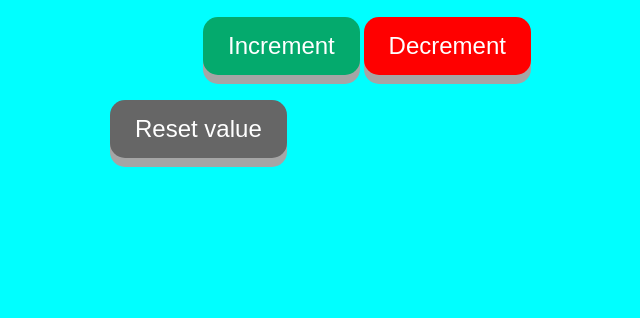
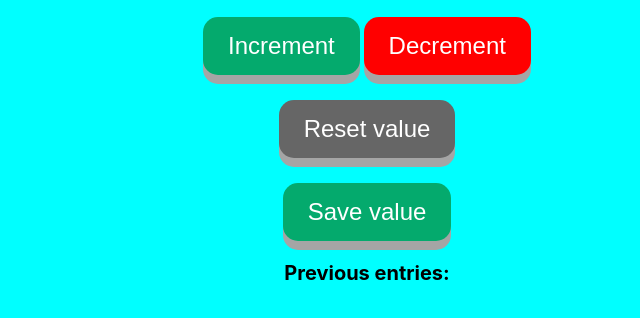
Before and after one commit to armirh/Frontend-Simplified, a plain HTML site: page js-crash/passenger-app/index.html in a window 1280 px wide. Shown: the part 134-452 px from the top of the page, without its empty margins (273-913 px from the left). Drawn offline with Linux system fonts and the light colour scheme.

Commit message:
Finishing up app

```diff
--- a/js-crash/passenger-app/index.html
+++ b/js-crash/passenger-app/index.html
@@ -15,7 +15,15 @@
     <button class="btn btn-increment" onclick="increment()">Increment</button>
     <button class="btn btn-decrement" onclick="decrement()">Decrement</button>
 
-    <button class="btn-reset" onclick="resetvalue()">Reset value</button>
+    <button class="btn-reset" onclick="resetValue()">Reset value</button>
+    <button class="btn-save" onclick="save()">Save value</button>
+
+    <p class="body-paragraph">Previous entries: </p>
+
+
+
+
+
     <script src="index.js"></script>
 </body>
 </html>
--- a/js-crash/passenger-app/index.js
+++ b/js-crash/passenger-app/index.js
@@ -18,7 +18,12 @@ function decrement() {
     countEl.innerHTML = count
 }
 
-function resetvalue(){
+function resetValue(){
     count = 0
     countEl.innerHTML = count
 }
+
+function save() {
+    countEl.innerHTML = count
+    alert(count)
+}
--- a/js-crash/passenger-app/style.css
+++ b/js-crash/passenger-app/style.css
@@ -50,7 +50,10 @@ button:active {
 
 .btn-reset {
   display: flex;
-  margin-left: 375px;
-  margin-top: 25px;
+  margin: 25px auto;
   background-color: #666;
 }
+
+.body-paragraph {
+  font-size: 20px;
+}
```
